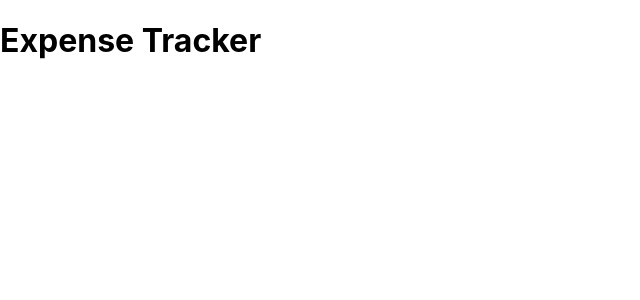
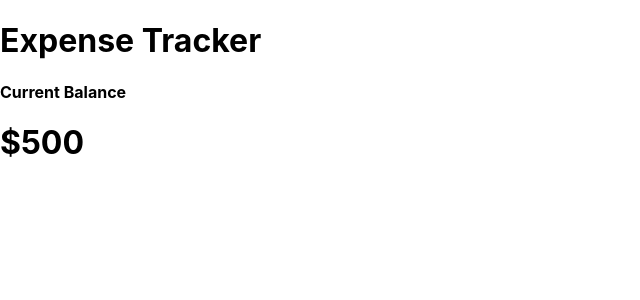
Before and after one commit to samadakram/Expense-Tracker-App, a React (Create React App) app: page / in a window 1280 px wide. Shown: the top 300 px of the page, without its empty margins (0-640 px from the left). Built offline with nearby package versions, Linux system fonts and the light colour scheme.

Commit message:
Update App.js
imported Balance.js component in App.js

```diff
--- a/src/App.js
+++ b/src/App.js
@@ -3,11 +3,15 @@ import './App.css';
 
 // Import Components
 import { Header } from './components/Header';
+import { Balance } from './components/Balance';
 
 function App() {
   return (
     <div>
       <Header />
+      <div className="container">
+        <Balance />
+      </div>
     </div>
   );
 }
```
